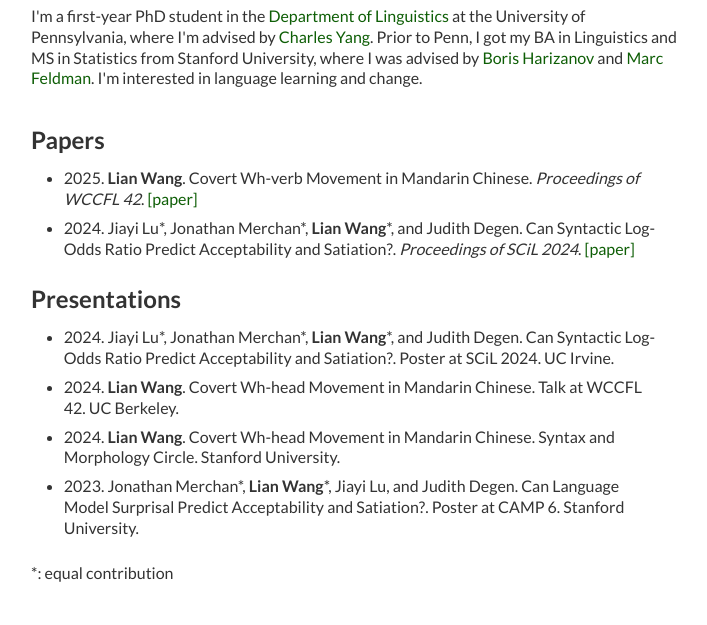
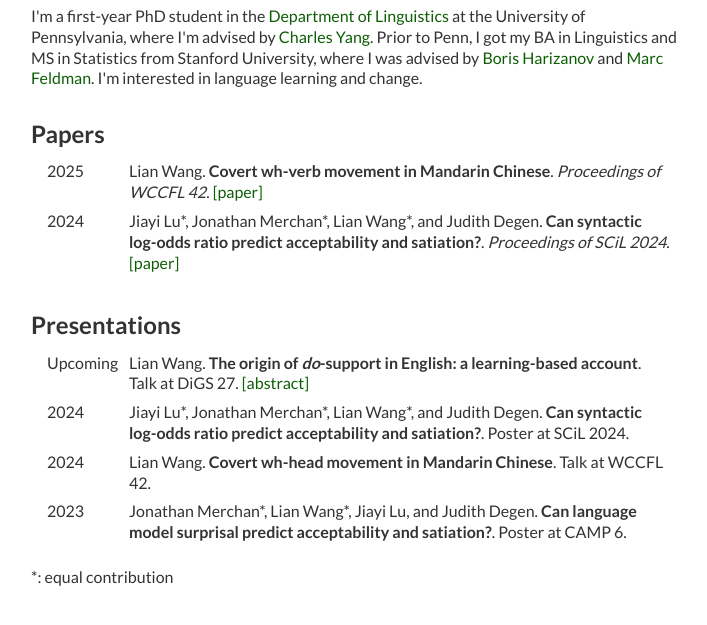
Before and after one commit to liankwang/liankwang.github.io, a Jekyll site: the page built from index.html, in a window 1280 px wide, cut to the strip 222-847 px from the top of the page. Shown: the whole strip, without its empty margins (285-992 px from the left). Built offline with Jekyll 4.4.1, drawn with Linux system fonts in a browser that asks for light colours.

Commit message:
Update homepage

```diff
--- a/assets/css/default.css
+++ b/assets/css/default.css
@@ -30,7 +30,6 @@ p {
     padding: 0;
     margin-top: 0.25rem;
     margin-bottom: 0.25rem;
-    line-height: 1.3;
 }
 
   a {
--- a/assets/css/homepage.css
+++ b/assets/css/homepage.css
@@ -53,7 +53,6 @@
     width: 100%;
     padding-left: 0px;
     margin-top: 15px;
-    margin-bottom: 30px;
     box-sizing: border-box;
     display: flex;
     flex-direction: column;
@@ -62,8 +61,39 @@
 
   .description p {
     flex: 1;
-    /* line-height: 1.3; */
+    line-height: 1.3;
     color: #333;
     margin-bottom: 5px;
     margin-top: 0px;
   }
+
+  .section{
+    margin-top: 1.5rem;
+    padding-bottom: .75rem;
+    /* margin-bottom: 1.5rem; */
+  }
+
+  .pub-list {
+  display: flex;
+  flex-direction: column;
+  gap: 0.5rem;
+  margin-top: 0.75rem;
+  padding-left: 1rem;
+  margin-right: .5rem;
+}
+
+.pub-row {
+  display: grid;
+  grid-template-columns: 70px 1fr;
+  column-gap: .75rem;
+  align-items: start;
+}
+
+.pub-year {
+  /* font-weight: 600; */
+  /* color: #666; */
+}
+
+.pub-entry {
+  line-height: 1.3;
+}
--- a/index.html
+++ b/index.html
@@ -23,21 +23,83 @@ description: "I'm a first-year PhD student in the Department of Linguistics at t
       Prior to Penn, I got my BA in Linguistics and MS in Statistics from Stanford University,
       where I was advised by <a href="https://stanford.edu/~bharizan/" target="_blank">Boris Harizanov</a> and <a href="https://profiles.stanford.edu/marcus-feldman" target="_blank">Marc Feldman</a>. I'm interested in language learning and change.</p>
   </div>
-  <div class="section" id="papers">
+  <!-- <div class="section" id="papers">
     <h2>Papers</h2>
     <ul>
-        <li> 2025. <b>Lian Wang</b>. Covert Wh-verb Movement in Mandarin Chinese. <em>Proceedings of WCCFL 42</em>. <a href="https://www.lingref.com/cpp/wccfl/42/paper3845.pdf" target="_blank" class="paper paper-link"> [paper] </a></li>
-        <li> 2024. Jiayi Lu*, Jonathan Merchan*, <b>Lian Wang</b>*, and Judith Degen. Can Syntactic Log-Odds Ratio Predict Acceptability and Satiation?. <em>Proceedings of SCiL 2024</em>. <a href="https://aclanthology.org/2024.scil-1.2/" target="_blank" class="paper-link"> [paper] </a></li>
+        <li> 2025. Lian Wang. <b>Covert wh-verb movement in Mandarin Chinese</b>. <em>Proceedings of WCCFL 42</em>. <a href="https://www.lingref.com/cpp/wccfl/42/paper3845.pdf" target="_blank" class="paper paper-link"> [paper] </a></li>
+        <li> 2024. Jiayi Lu*, Jonathan Merchan*, Lian Wang*, and Judith Degen. <b>Can syntactic log-odds ratio predict acceptability and satiation?</b>. <em>Proceedings of SCiL 2024</em>. <a href="https://aclanthology.org/2024.scil-1.2/" target="_blank" class="paper-link"> [paper] </a></li>
     </ul>
   </div>
   <div class="section" id="talks">
     <h2>Presentations</h2>
     <ul>
-        <li> 2024. Jiayi Lu*, Jonathan Merchan*, <b>Lian Wang</b>*, and Judith Degen. Can Syntactic Log-Odds Ratio Predict Acceptability and Satiation?. Poster at SCiL 2024. UC Irvine. </li>
-        <li> 2024. <b>Lian Wang</b>. Covert Wh-head Movement in Mandarin Chinese. Talk at WCCFL 42. UC Berkeley. </li>
-        <li> 2024. <b>Lian Wang</b>. Covert Wh-head Movement in Mandarin Chinese. Syntax and Morphology Circle. Stanford University. </li>
-        <li> 2023. Jonathan Merchan*, <b>Lian Wang</b>*, Jiayi Lu, and Judith Degen. Can Language Model Surprisal Predict Acceptability and Satiation?. Poster at CAMP 6. Stanford University.</li>
+        <li> Upcoming. Lian Wang. <b>The origin of <i>do</i>-support in English: a learning-based account</b>. Talk at DiGS 27. </li>
+        <li> 2024. Jiayi Lu*, Jonathan Merchan*, Lian Wang*, and Judith Degen. <b>Can syntactic log-odds ratio predict acceptability and satiation?</b>. Poster at SCiL 2024.</li>
+        <li> 2024. Lian Wang. <b>Covert wh-head movement in Mandarin Chinese</b>. Talk at WCCFL 42.</li>
+        <li> 2023. Jonathan Merchan*, Lian Wang*, Jiayi Lu, and Judith Degen. <b>Can language model surprisal predict acceptability and satiation?</b>. Poster at CAMP 6.</li>
     </ul>
+  </div> -->
+  <div class="section" id="papers">
+    <h2>Papers</h2>
+    <div class="pub-list">
+      <div class="pub-row">
+        <div class="pub-year">2025</div>
+        <div class="pub-entry">
+          Lian Wang. <b>Covert wh-verb movement in Mandarin Chinese</b>.
+          <em>Proceedings of WCCFL 42</em>.
+          <a href="https://www.lingref.com/cpp/wccfl/42/paper3845.pdf" target="_blank" class="paper-link">[paper]</a>
+        </div>
+      </div>
+
+      <div class="pub-row">
+        <div class="pub-year">2024</div>
+        <div class="pub-entry">
+          Jiayi Lu*, Jonathan Merchan*, Lian Wang*, and Judith Degen.
+          <b>Can syntactic log-odds ratio predict acceptability and satiation?</b>.
+          <em>Proceedings of SCiL 2024</em>.
+          <a href="https://aclanthology.org/2024.scil-1.2/" target="_blank" class="paper-link">[paper]</a>
+        </div>
+      </div>
+    </div>
   </div>
-  <p> *: equal contribution</p>
+
+  <div class="section" id="talks">
+    <h2>Presentations</h2>
+
+    <div class="pub-list">
+      <div class="pub-row">
+        <div class="pub-year">Upcoming</div>
+        <div class="pub-entry">
+          Lian Wang. <b>The origin of <i>do</i>-support in English: a learning-based account</b>.
+          Talk at DiGS 27. <a href="assets/files/2026_DiGS27_abstract.pdf" target="_blank" class="paper-link">[abstract]</a>
+        </div>
+      </div>
+
+      <div class="pub-row">
+        <div class="pub-year">2024</div>
+        <div class="pub-entry">
+          Jiayi Lu*, Jonathan Merchan*, Lian Wang*, and Judith Degen.
+          <b>Can syntactic log-odds ratio predict acceptability and satiation?</b>.
+          Poster at SCiL 2024.
+        </div>
+      </div>
+
+      <div class="pub-row">
+        <div class="pub-year">2024</div>
+        <div class="pub-entry">
+          Lian Wang. <b>Covert wh-head movement in Mandarin Chinese</b>.
+          Talk at WCCFL 42.
+        </div>
+      </div>
+
+      <div class="pub-row">
+        <div class="pub-year">2023</div>
+        <div class="pub-entry">
+          Jonathan Merchan*, Lian Wang*, Jiayi Lu, and Judith Degen.
+          <b>Can language model surprisal predict acceptability and satiation?</b>.
+          Poster at CAMP 6.
+        </div>
+      </div>
+    </div>
+  <p style="margin-top: 1.5rem;"> *: equal contribution</p>
 </div>
```
Also changed, not shown: _posts/2025-12-25-year-in-review.md (+2 -2 lines), 3 other files.
